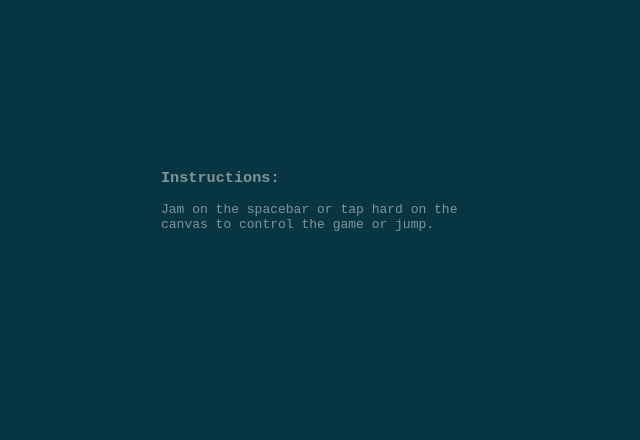
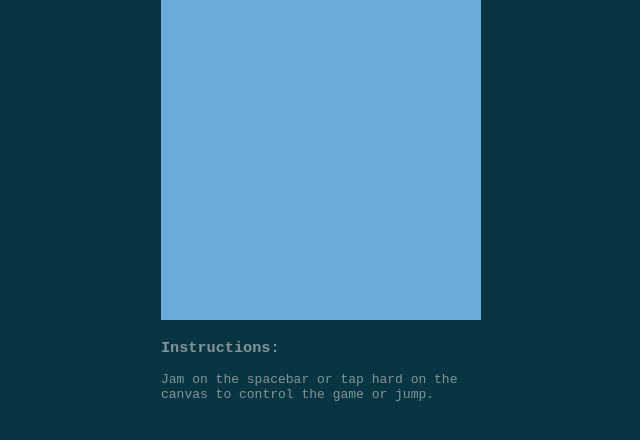
Before and after one commit to Quinten/projectrun, a plain HTML site: page index.html in a window 1280 px wide. Shown: the whole page, without its empty margins (319-959 px from the left). Drawn offline with Linux system fonts and the light colour scheme.

Commit message:
Added basic js engine

```diff
--- a/index.html
+++ b/index.html
@@ -44,5 +44,55 @@
                 <audio id="gameover"><source src="assets/sounds/gameover.mp3" /><source src="assets/sounds/gameover.wav" /></audio>
             </div>
         </div>
-    </body>
+        <script>
+
+            // cross browser animation racetrack fix
+            if (!window.requestAnimationFrame) {
+                window.requestAnimationFrame = (window.webkitRequestAnimationFrame ||
+                                                window.mozRequestAnimationFrame ||
+                                                window.msRequestAnimationFrame ||
+                                                window.oRequestAnimationFrame ||
+                                                function (callback) {
+                                                    return window.setTimeout(callback, 17);
+                                                });
+            }
+
+            // timing functions
+            var start_time = new Date().getTime(), time = getTimer(), elapsed = 0;
+            function getTimer () {
+                return (new Date().getTime() - start_time);
+            }
+
+            // engine
+            var ngn = {};
+            ngn.setup = function() {
+                // grab the canvas and drawing context
+                this.cnvs = document.getElementById("c");
+                if (!this.cnvs || !this.cnvs.getContext) {
+                    return;
+                }
+                this.ctx = this.cnvs.getContext("2d");
+                if (!this.ctx) {
+                    return;
+                }
+                this.cnvs.width = 320;
+                this.cnvs.height = 320;
+                //disable smoothing
+                this.cnvs.style["image-rendering"] = "-webkit-optimize-contrast";
+                this.ctx.mozImageSmoothingEnabled = false;
+
+                // rest of setup
+                // draw a blue background for now
+                this.ctx.fillStyle = "#69abd9";
+                this.ctx.fillRect(0, 0, this.cnvs.width, this.cnvs.height);
+
+
+            }// end engine setup
+
+            // start engine if the window loaded
+            window.onload = function() {
+                ngn.setup();
+            }
+        </script>
+     </body>
 </html>
```
